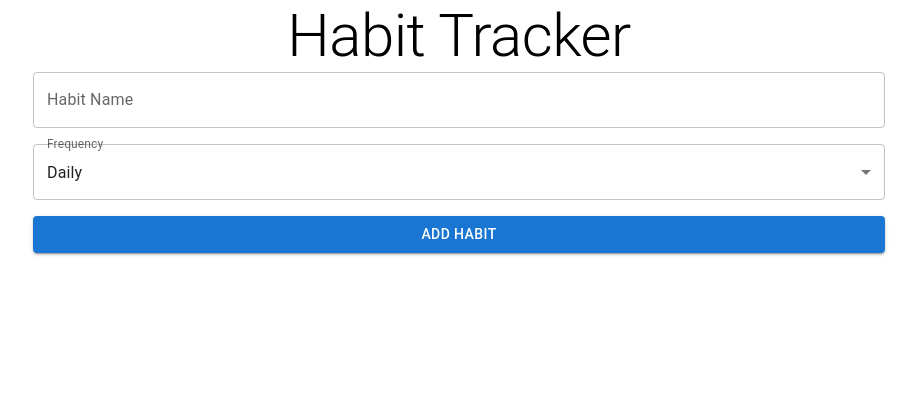
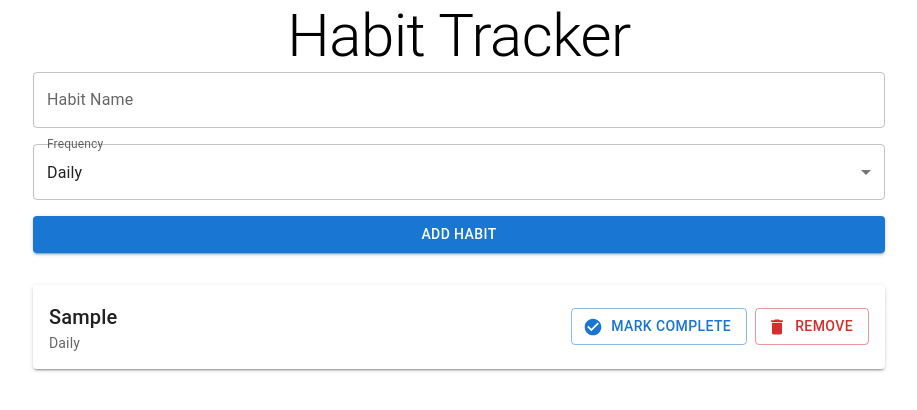
Before and after one commit to MaNaSDeo/habit-tracker, a React (Vite) app: page / in a window 1280 px wide. Both pictures are taken after typing "Sample" into the empty fields and a click on the button "ADD HABIT". Shown: the top 410 px of the page, without its empty margins (181-1098 px from the left). Built offline with nearby package versions, Linux system fonts and the light colour scheme.

Commit message:
rendering the habit

```diff
--- a/src/App.tsx
+++ b/src/App.tsx
@@ -1,5 +1,6 @@
 import { Container, Typography } from "@mui/material";
 import AddHabitForm from "./Components/AddHabitForm";
+import HabitList from "./Components/HabitList";
 
 function App() {
   return (
@@ -8,6 +9,7 @@
         Habit Tracker
       </Typography>
       <AddHabitForm />
+      <HabitList />
     </Container>
   );
 }
--- /dev/null
+++ b/src/Components/HabitList.tsx
@@ -0,0 +1,68 @@
+import { FC } from "react";
+import { useSelector } from "react-redux";
+import { RootState } from "../Features/Tracker/store";
+import { Box, Button, Grid, Paper, Typography } from "@mui/material";
+import CheckCircleIcon from "@mui/icons-material/CheckCircle";
+import DeleteIcon from "@mui/icons-material/Delete";
+
+const HabitList: FC = () => {
+  const { habits } = useSelector((state: RootState) => state.habits);
+
+  const today = new Date().toISOString().split("T")[0];
+
+  return (
+    <Box sx={{ display: "flex", flexDirection: "column", gap: 2, mt: 4 }}>
+      {habits.length ? (
+        habits.map((habit) => {
+          return (
+            <Paper key={habit.id} elevation={2} sx={{ p: 2 }}>
+              <Grid container alignItems="center">
+                <Grid xs={12} sm={6}>
+                  <Typography variant="h6">{habit.name}</Typography>
+                  <Typography
+                    variant="body2"
+                    color="textSecondary"
+                    sx={{ textTransform: "capitalize" }}
+                  >
+                    {habit.frequency}
+                  </Typography>
+                </Grid>
+
+                <Grid xs={12} sm={6}>
+                  <Box
+                    sx={{ display: "flex", justifyContent: "flex-end", gap: 1 }}
+                  >
+                    <Button
+                      variant="outlined"
+                      color={
+                        habit.completedDates.includes(today)
+                          ? "success"
+                          : "primary"
+                      }
+                      startIcon={<CheckCircleIcon />}
+                    >
+                      {habit.completedDates.includes(today)
+                        ? "Completed"
+                        : "Mark Complete"}
+                    </Button>
+                    <Button
+                      variant="outlined"
+                      color="error"
+                      startIcon={<DeleteIcon />}
+                    >
+                      Remove
+                    </Button>
+                  </Box>
+                </Grid>
+              </Grid>
+            </Paper>
+          );
+        })
+      ) : (
+        <></>
+      )}
+    </Box>
+  );
+};
+
+export default HabitList;
```
